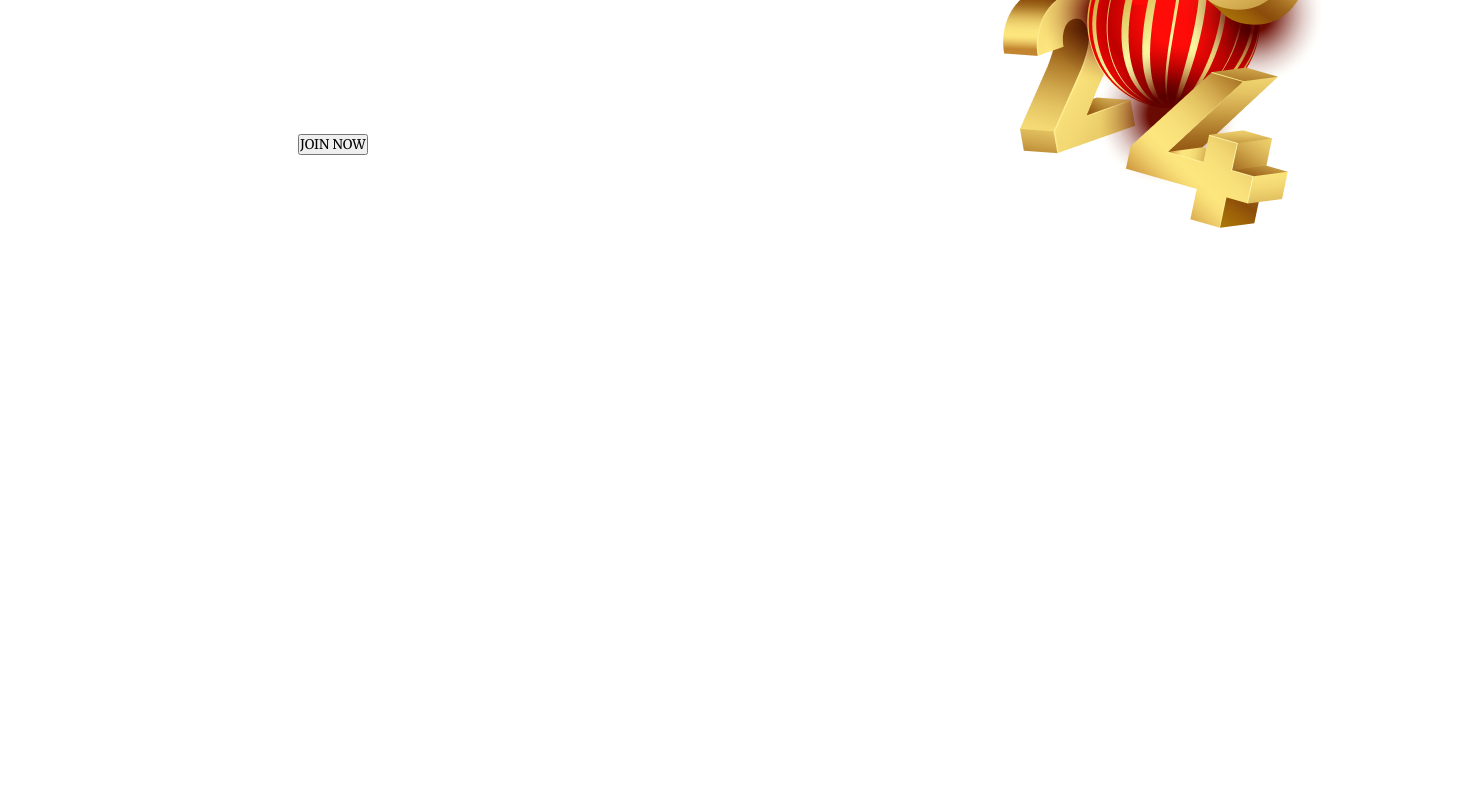
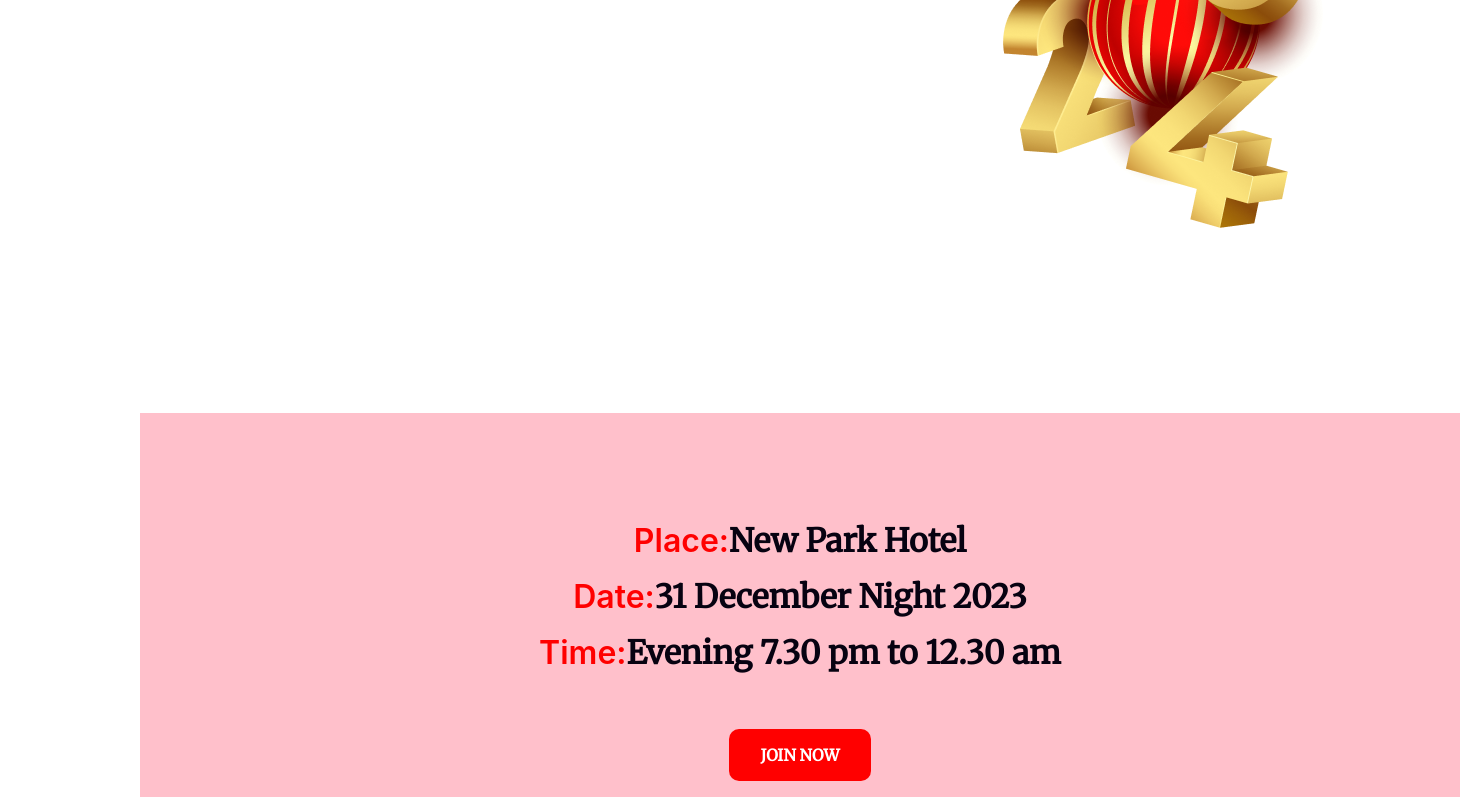
Before and after one commit to Maruf-Ahamed1/Assignment-1, a plain HTML site: page index.html in a window 1280 px wide. Shown: the part 2003-2800 px from the top of the page, 1460 px wide, since content can reach past the window. Before the commit the page ends 2428 px from the top, so only its background shows below. Drawn offline with Linux system fonts and the light colour scheme.

Commit message:
Banner-4 added

```diff
--- a/Styles/style.css
+++ b/Styles/style.css
@@ -15,7 +15,7 @@
 
 /* All Common Css Ends */
 
-.Banner-img {
+.Banner-one {
     width: 1320px;
     margin: 0 auto;
     position: relative;
@@ -28,8 +28,8 @@
     right: 530px;
     bottom: 383px;
     text-align: center;
-    font-size: 22px;
-    color: greenyellow;
+    font-size: 25px;
+    color: gold;
 }
 
 .title-two {
@@ -40,7 +40,7 @@
     left: 344px;
     text-align: center;
     font-size: 35px;
-    color: rgb(80, 105, 228);
+    color: #F00;
 }
 
 /* banner 2 css starts */
@@ -132,15 +132,73 @@
     bottom: 68px;
     align-items: center;
 }
-.join-button{
+
+.join-button {
     position: absolute;
     color: #fff;
     top: 434px;
     left: 158px;
-    right: 1080px;
+    right: 1070px;
     bottom: 142px;
-    font-size: 22px;
+    font-size: 18px;
     text-align: center;
+}
+
+/* Banner 3 css ends */
+
+
+/* Banner 4 css starts */
+
+.banner-four {
+    position: absolute;
+    margin: 0 auto;
+    background-color: pink;
+    width: 1320px;
+    height: 482px;
+    top: 2416px;
+    left: 140px;
+    right: 140px;
+
+}
+
+section {
+    position: absolute;
+    top: 100px;
+    right: 385px;
+    left: 385px;
+    bottom: 214px;
+    color: #070211;
+    text-align: center;
+    font-size: 32px;
+    font-weight: 600;
+    line-height: 56px;
+}
+
+span {
+    color: #F00;
+    text-align: center;
+    font-family: Inter;
+    font-size: 32px;
+    font-style: normal;
+    font-weight: 600;
+}
+
+.JOIN-NOW {
+    position: absolute;
+    top: 316px;
+    right: 576px;
+    left: 576px;
+    bottom: 110px;
+  text-align: center;
+}
+.BUTTON-1{
+    padding: 16px 32px;
+    color: #fff;
+    background-color: #F00;
+    font-size: 16px;
+    font-weight: 700;
+    border: none;
+    border-radius: 10px;
 }
 
 
@@ -150,4 +208,13 @@
 
 
 
-/* Banner 3 css ends */
+
+
+
+
+
+
+
+
+
+/* Banner 4 css ends */
--- a/index.html
+++ b/index.html
@@ -16,7 +16,7 @@
 
         <Header>
             <div class="banner-all">
-                <div class="Banner-img">
+                <div class="Banner-one">
                     <img src="resources/Banner Image.png" alt="Banner">
                     <div class="title-one">
                         <h3>Happy New Year</h3>
@@ -25,7 +25,7 @@
                         <h1>New Year Party Celebration</h1>
                     </div>
                 </div>
-                <!-- banner-2 -->
+                <!-- banner-2 starts-->
                 <div class="banner-two">
                     <div class="title-three">
                         <h1>65% OFF</h1>
@@ -40,7 +40,7 @@
                         <img src="resources/New Year Photo.png" alt="New Year">
                     </div>
                 </div>
-                <!-- banner-3 -->
+                <!-- banner-3 starts-->
 
 
                 <div class="banner-three">
@@ -56,8 +56,21 @@
                             <img src="resources/Group 70.png" alt="">
                         </div>
                         <div class="join-button">
-                            <input type="button" value="JOIN NOW">
+                            <p>JOIN NOW</p>
                         </div>
+                    </div>
+                </div>
+                <!-- Banner-4 starts -->
+                <div class="banner-four">
+                    <section>
+                     <p><span>Place:</span>New Park Hotel</p>
+                     <p><span>Date:</span>31 December Night 2023</p>
+                     <p><span>Time:</span>Evening 7.30 pm to 12.30 am</p>
+                    </section>
+                    <div class="JOIN-NOW">
+                        <form action="">
+                            <button class="BUTTON-1">JOIN NOW</button>
+                        </form>
                     </div>
                 </div>
             </div>
```
